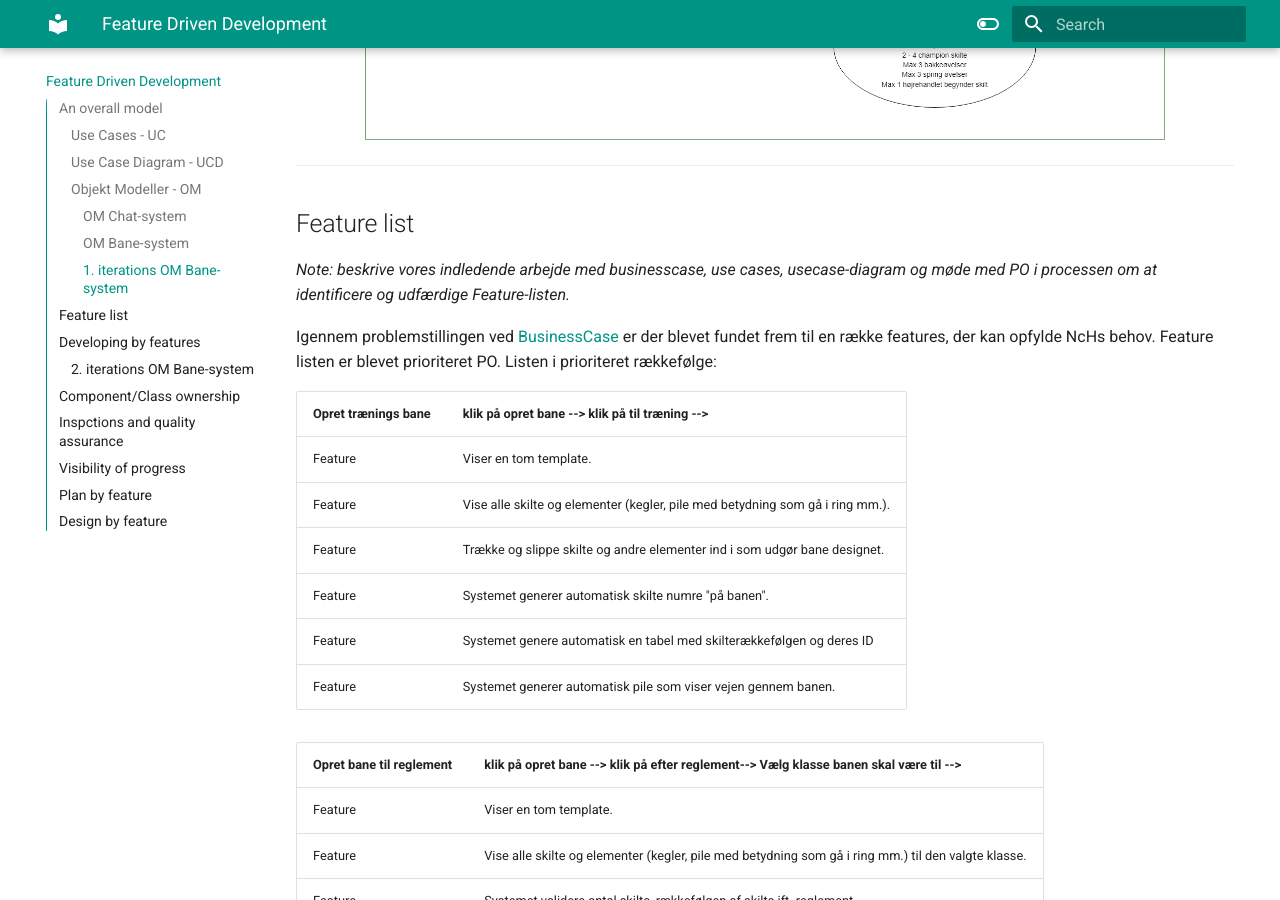
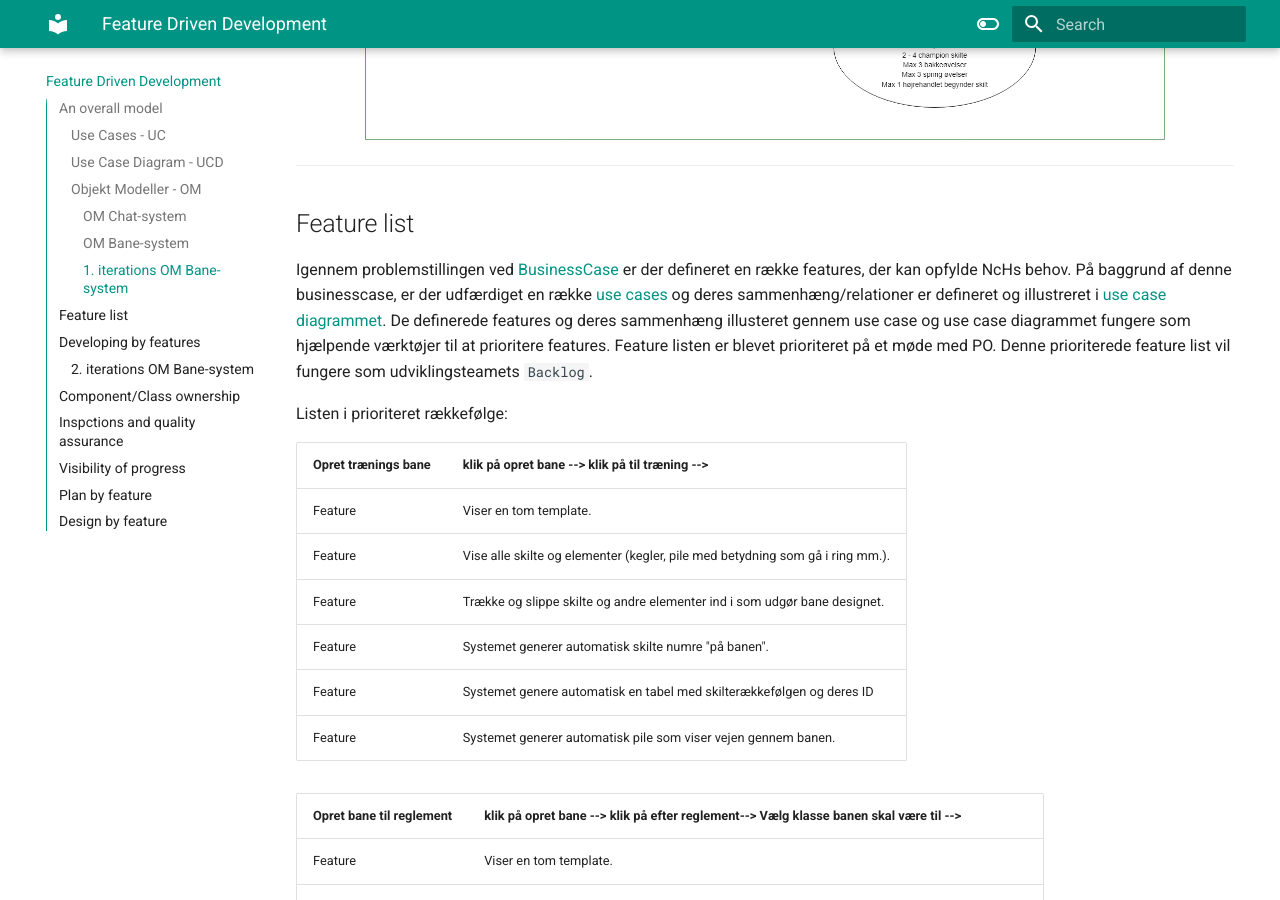
Before and after one commit to DMOoF23-Team2/3.Semester-Exam-Docs, an MkDocs documentation site: the page built from docs/featureDrivenDevelopment.md, in a window 1280 px wide and 900 px high, scrolled down 6259 px. Built offline with MkDocs 1.6.1 and Material for MkDocs 9.7.7, drawn with Linux system fonts in a browser that asks for light colours.

Commit message:
Feature list dokumentation opdateret

```diff
--- a/docs/featureDrivenDevelopment.md
+++ b/docs/featureDrivenDevelopment.md
@@ -23,7 +23,7 @@ An overall model - som teknik:
     * Opnå viden om emner listet under formål
     * At kunne skabe en [Feature List](featureDrivenDevelopment.md#feature-list) når overall model er færdig.
 
-### Use Cases - UC
+### Use Cases - UC {#Use-case-fdd}
 **Bane-system**
 
 <figure markdown="span">
@@ -55,7 +55,7 @@ An overall model - som teknik:
 
 ---
 
-### Use Case Diagram - UCD
+### Use Case Diagram - UCD {#Use-case-diagram-fdd}
 Notationsformer i Use Case diagrammet:
 
 - **Aktør** - Aktører repræsenteres med stick-figurer.
@@ -99,15 +99,14 @@ Se afsnittet [Developing by features](featureDrivenDevelopment.md#Developing-by-
   ![Bane-system OM 1.iteration ](images/BaneSystemOM1Iteration.png){ width="800" }
 </figure>
 
-
-
 ---
 
 ## Feature list {#feature-list}
-*Note: beskrive vores indledende arbejde med businesscase, use cases, usecase-diagram og møde med PO i processen om at identificere og udfærdige Feature-listen.*
+Igennem problemstillingen ved [BusinessCase](systemudvikling.md#Businesscase) er der defineret en række features, der kan opfylde NcHs behov.
+På baggrund af denne businesscase, er der udfærdiget en række [use cases](featureDrivenDevelopment.md#Use-case-fdd) og deres sammenhæng/relationer er defineret og illustreret i [use case diagrammet](featureDrivenDevelopment.md#Use-case-diagram-fdd).
+De definerede features og deres sammenhæng illusteret gennem use case og use case diagrammet fungere som hjælpende værktøjer til at prioritere features.
+Feature listen er blevet prioriteret på et møde med PO. Denne prioriterede feature list vil fungere som udviklingsteamets `Backlog`.
 
-Igennem problemstillingen ved [BusinessCase](systemudvikling.md#Businesscase) er der blevet fundet frem til en række features, der kan opfylde NcHs behov.
-Feature listen er blevet prioriteret PO.
 Listen i prioriteret rækkefølge:
 
 | Opret trænings bane | klik på opret bane --> klik på til træning --> |
```
